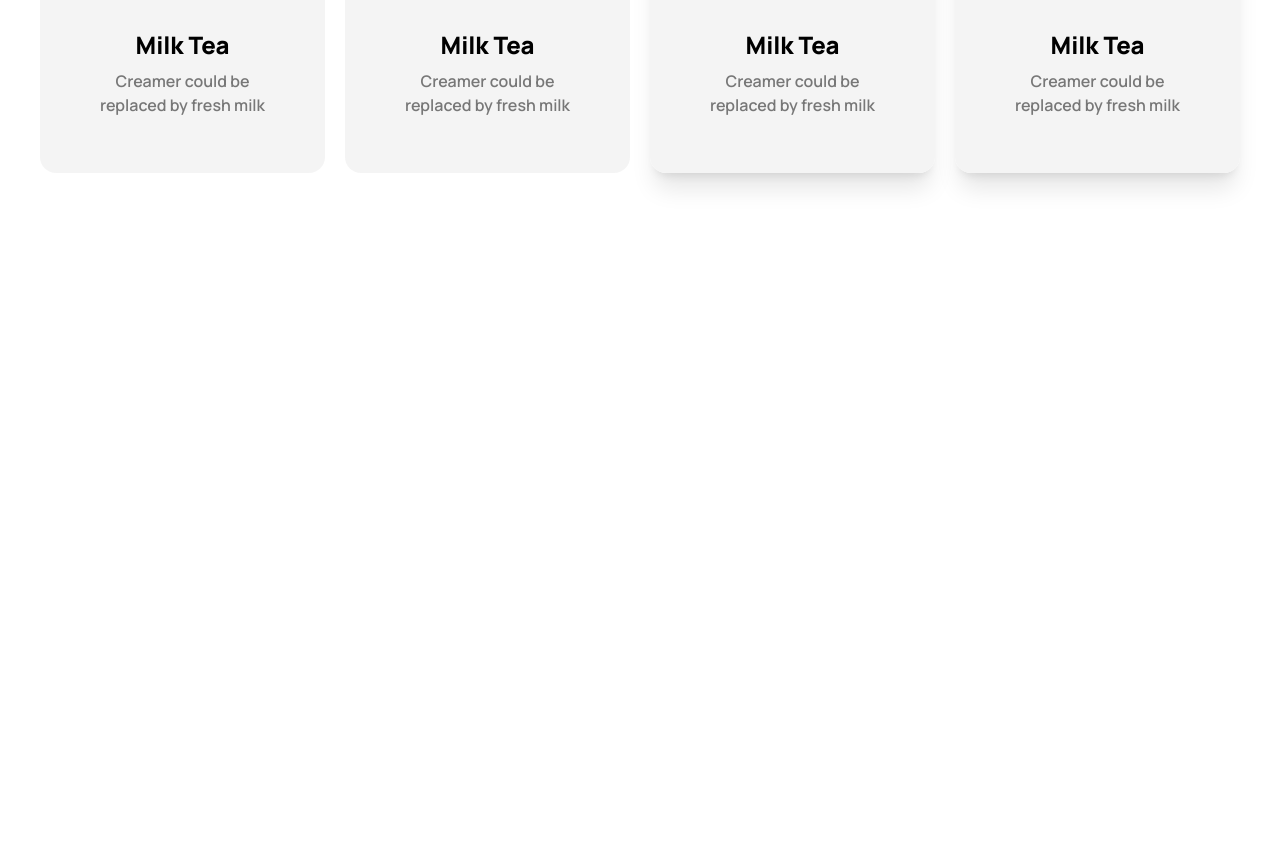
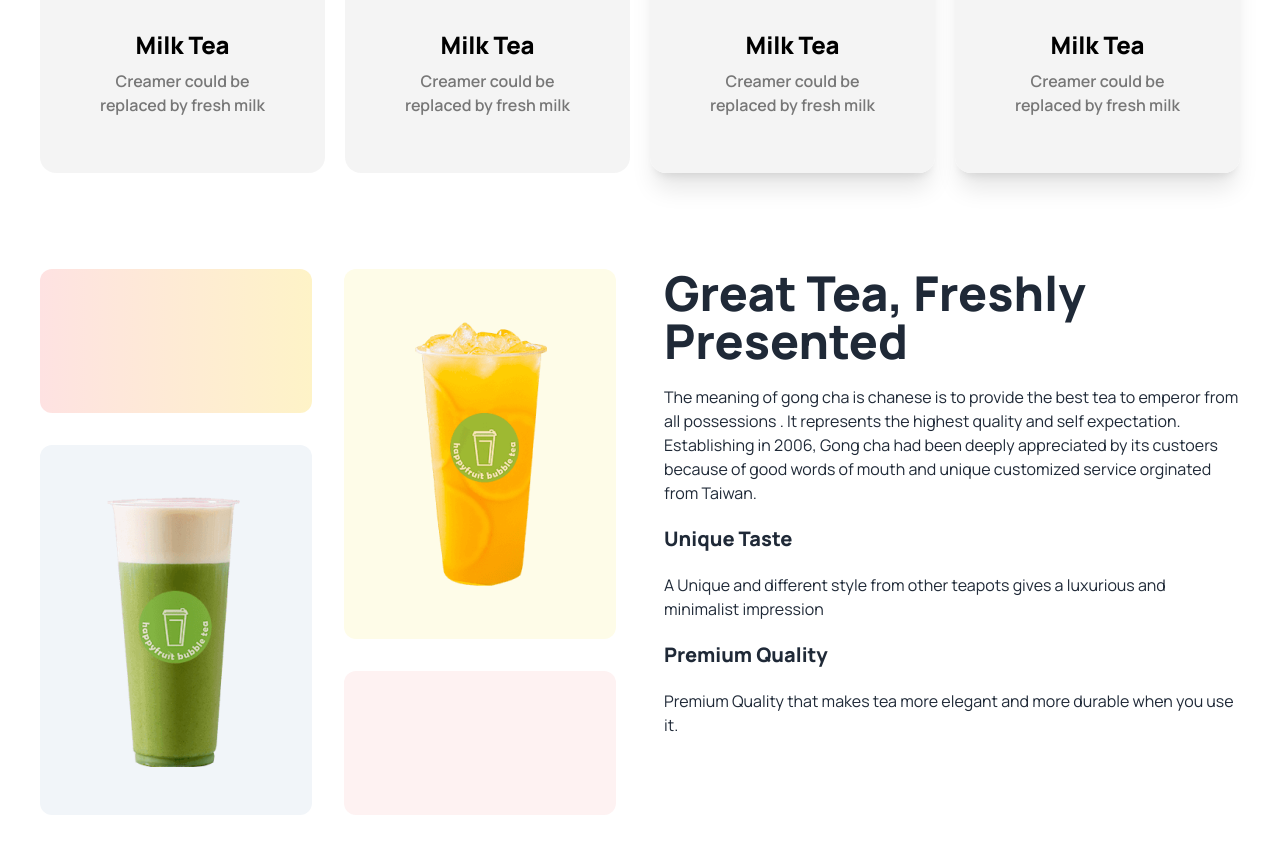
Before and after one commit to Md-Tahsif-Ahmed/Tea-House-with-DaisyUI-and-Tailwind-CSS, a plain HTML site: page index.html in a window 1280 px wide. Shown: the part 1340-2193 px from the top of the page. Before the commit the page ends 1609 px from the top, so only its background shows below. Drawn offline with nearby package versions, Linux system fonts and the light colour scheme.

Commit message:
fresh tea commit

```diff
--- a/index.html
+++ b/index.html
@@ -114,6 +114,26 @@
             <!-- Feature card container end -->
         </section>
         <!-- Feature section end -->
+        <!-- Fresh Tree start -->
+        <section class="my-24 flex gap-12 flex-col lg:flex-row">
+            <div class=" grid gap-8 grid-cols-1 md:grid-cols-2 flex-1">
+                <div class="rounded-xl bg-gradient-to-r from-red-100 to-amber-100 h-36"></div>
+                <div class="row-span-2 bg-yellow-50 rounded-xl px-8 py-12 flex justify-center items-center"><img src="images/fresh-1.png" alt=""></div>
+                <div class="row-span-2 bg-slate-100 rounded-xl px-8 py-12 flex justify-center items-center"><img src="images/fresh-2.png" alt=""></div>
+                <div class="h-36 rounded-xl bg-red-50"></div>
+            </div>
+            <div class="flex-1 space-y-5">
+                <h2 class="text-5xl font-extrabold mb-4">Great Tea, Freshly Presented</h2>
+                <p>The meaning of gong cha is chanese is to provide the best tea to emperor from all possessions .
+                    It represents the highest quality and self expectation. Establishing in 2006, Gong cha had been deeply appreciated by its custoers
+                     because of good words of mouth and unique customized service orginated from Taiwan.</p>
+                <h4 class="text-xl font-extrabold mt-8 mb-4">Unique Taste</h4>
+                <p>A Unique and different style from other teapots gives a luxurious and minimalist impression</p>
+                <h4 class="text-xl font-extrabold mt-8 mb-4">Premium Quality</h4>
+                <p>Premium Quality that makes tea more elegant and more durable when you use it.</p>
+            </div>
+        </section>
+         <!-- Fresh Tree end -->
     </main>
     <!-- footer start  -->
     <footer>
```
